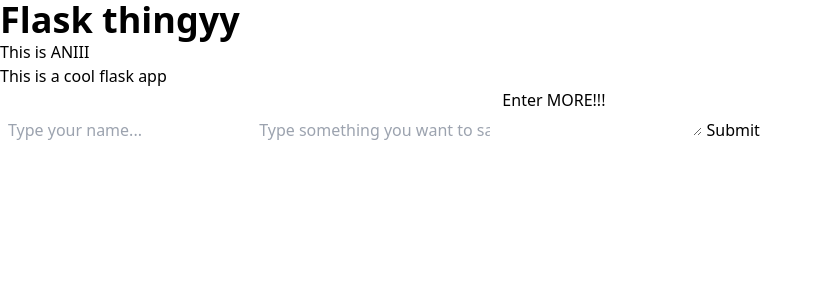
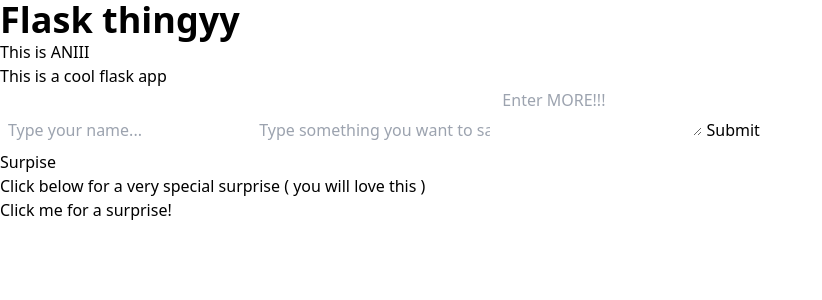
Before and after one commit to anirudh12032008/flask-thing, a Flask app: page / in a window 1280 px wide. Shown: the top 300 px of the page, without its empty margins (0-822 px from the left). Run offline with Flask 3, Linux system fonts and the light colour scheme; some libraries are stand-ins or nearby versions.

Commit message:
got everything working yay

```diff
--- a/main.py
+++ b/main.py
@@ -37,7 +37,7 @@
 
 @app.route('/all')
 def allview():
-    user_name = "ANIII_all"
+    user_name = "idk who you are"
     data = db.execute("SELECT * FROM entries")
     return render_template('all.html', user_name=user_name, data=data)
 
--- a/templates/index.html
+++ b/templates/index.html
@@ -13,8 +13,14 @@
     <form action="/submit" method="post">
     <input type="text" name="inp1" class="p-2 rounded" placeholder="Type your name...">
     <input type="text" name="inp2" class="p-2 rounded" placeholder="Type something you want to save...">
-    <textarea name="textarea" id="text1">Enter MORE!!!</textarea>
+    <textarea name="textbox" id="text1" placeholder="Enter MORE!!!"></textarea>
     <button id="submit1" type="submit">Submit</button>
     </form>
+    <h3>Surpise</h3>
+    <p>Click below for a very special surprise ( you will love this )</p>
+<button type="button" onclick="document.getElementById('surprise1').style.display='block'">Click me for a surprise!</button>
+    <div id="surprise1" class="hidden">
+
+<iframe width="560" height="315" src="https://www.youtube-nocookie.com/embed/dQw4w9WgXcQ?si=sga0QM66uR02u4g-&amp;controls=0" title="YouTube video player" frameborder="0" allow="accelerometer; autoplay; clipboard-write; encrypted-media; gyroscope; picture-in-picture; web-share" referrerpolicy="strict-origin-when-cross-origin" allowfullscreen></iframe>    </div>
 </body>
 </html>
```
Also changed, not shown: templates/all.html (+8 -0 lines), database.db.
